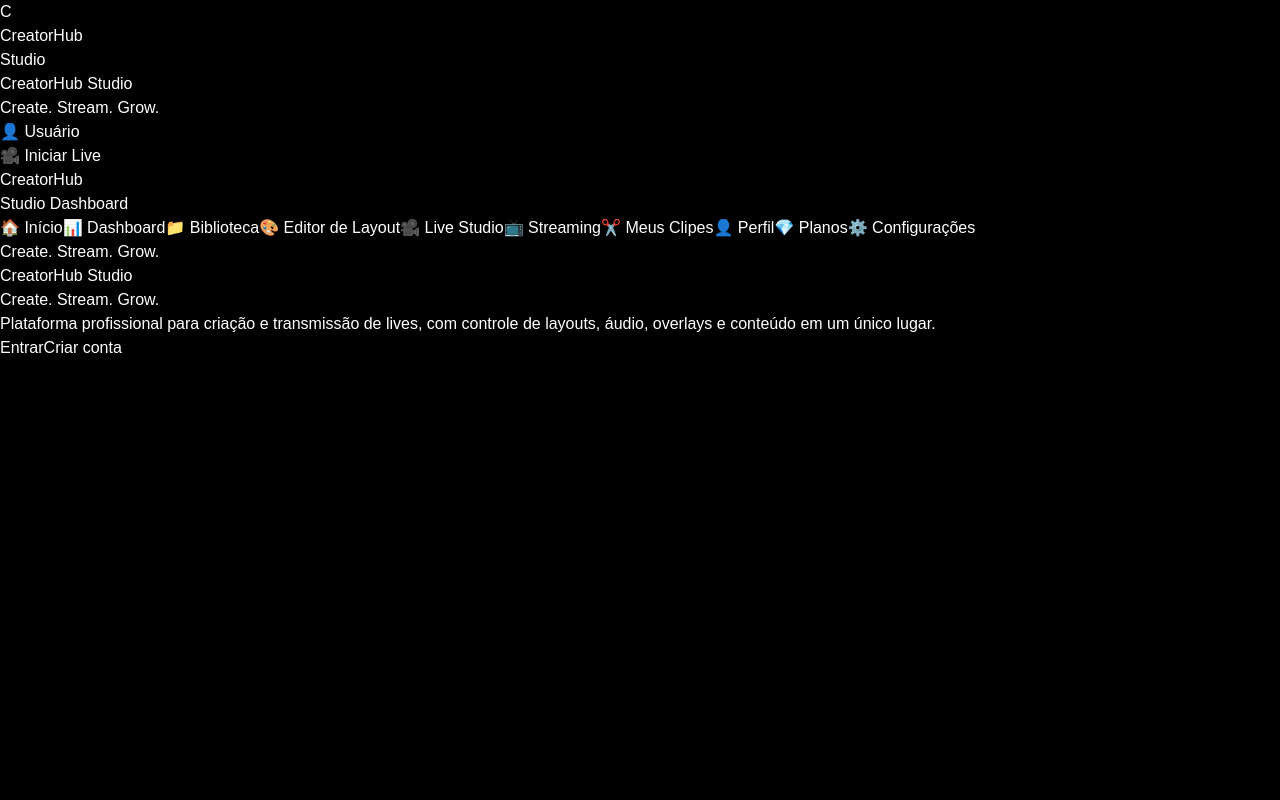
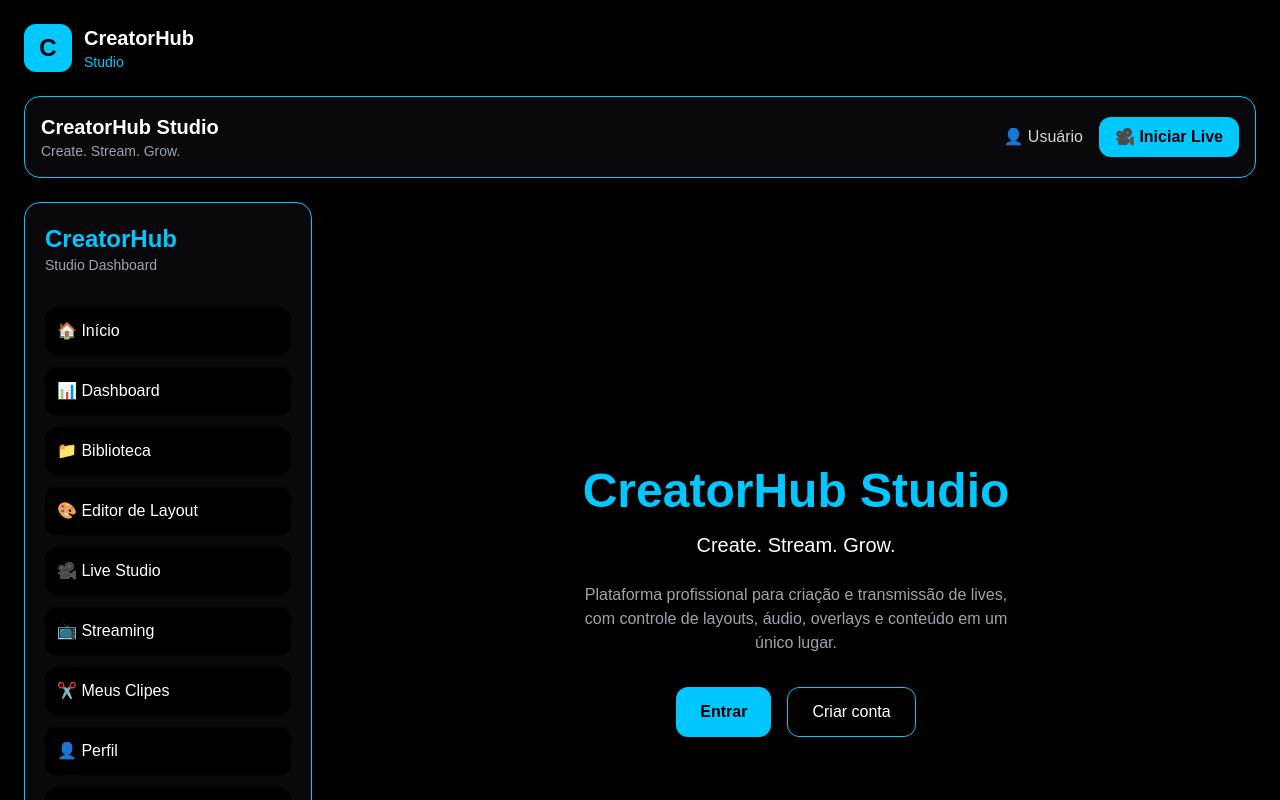
Before and after one commit to semjuan01-lang/creatorhub-studio, a Next.js app: page / in a window 1280 px wide. Shown: the top 800 px of the page. Built offline with nearby package versions, Linux system fonts and the light colour scheme.

Commit message:
Add Tailwind CSS configuration file

```diff
--- /dev/null
+++ b/tailwind.config.js
@@ -0,0 +1,18 @@
+/** @type {import('tailwindcss').Config} */
+module.exports = {
+  content: [
+    "./app/**/*.{js,ts,jsx,tsx,mdx}",
+    "./components/**/*.{js,ts,jsx,tsx,mdx}"
+  ],
+  theme: {
+    extend: {
+      colors: {
+        background: "#0F172A",
+        surface: "#1E293B",
+        primary: "#22C55E",
+        secondary: "#3B82F6"
+      }
+    }
+  },
+  plugins: []
+}
```
